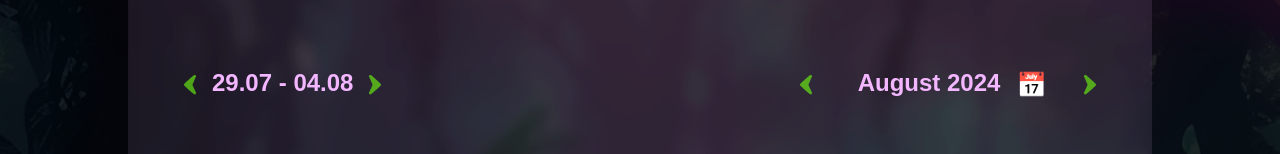
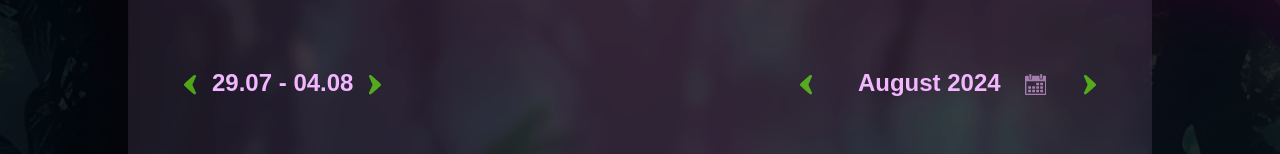
Before and after one commit to Visual-Riot/plaeen, a Next.js app: page /calendar in a window 1280 px wide. Shown: the part 153-307 px from the top of the page. Built offline with nearby package versions, Linux system fonts and the light colour scheme; a web font is replaced by a local one.

Commit message:
calendar icon replaced

```diff
--- a/src/app/(protected)/calendar/page.tsx
+++ b/src/app/(protected)/calendar/page.tsx
@@ -8,6 +8,7 @@ import LeftArrow from "@/components/icons/LeftArrow";
 import RightArrow from "@/components/icons/RightArrow";
 import DoubleLeftArrow from "@/components/icons/DoubleLeftArrow";
 import DoubleRightArrow from "@/components/icons/DoubleRightArrow";
+import CalendarIcon from "@/components/icons/CalendarIcon";
 import PlayerCalendarWrapper from "@/components/calendar/PlayerCalendarWrapper";
 import {
   format,
@@ -115,7 +116,7 @@ export default function Page() {
                   {currentWeekRange}
                 </span>{" "}
                 <button className="ml-2">
-                  &#128197; {/* calendar icon */}
+                  <CalendarIcon className="ml-2 align-middle fill-lightPurple" />
                 </button>
               </div>
               <button onClick={handleNextWeek}>
@@ -149,7 +150,7 @@ export default function Page() {
                   {currentMonth}
                 </span>{" "}
                 <button className="ml-2">
-                  &#128197; {/* calendar icon */}
+                  <CalendarIcon className="ml-2 align-middle fill-lightPurple" />
                 </button>
               </div>
               <button onClick={handleNextMonth}>
--- /dev/null
+++ b/src/components/icons/CalendarIcon.tsx
@@ -0,0 +1,97 @@
+import React from "react";
+
+const CalendarIcon = ({ className }: { className?: string }) => (
+  <svg
+    id="BTN_Calendar"
+    xmlns="http://www.w3.org/2000/svg"
+    width="21.378"
+    height="21"
+    viewBox="0 0 21.378 21"
+    className={className}
+  >
+    <g id="_x31_5_38_" transform="translate(0 0)" opacity="0.6">
+      <g id="Group_287" data-name="Group 287" transform="translate(0 0)">
+        <path
+          id="Path_189"
+          data-name="Path 189"
+          d="M100.257,9.636h.306a.842.842,0,0,0,.842-.842V5.6a.842.842,0,0,0-.842-.842h-.306a.842.842,0,0,0-.842.842V8.795A.842.842,0,0,0,100.257,9.636Z"
+          transform="translate(-95.033 -4.741)"
+        />
+        <path
+          id="Path_190"
+          data-name="Path 190"
+          d="M345.123,9.163h.306a.842.842,0,0,0,.842-.842V5.13a.842.842,0,0,0-.842-.841h-.306a.842.842,0,0,0-.842.841V8.322A.842.842,0,0,0,345.123,9.163Z"
+          transform="translate(-329.104 -4.289)"
+        />
+        <path
+          id="Path_191"
+          data-name="Path 191"
+          d="M20.01,43.558H17.85V46.08a1.354,1.354,0,0,1-1.526,1.305h-.306a1.527,1.527,0,0,1-1.526-1.526v-2.3H7.056V45.88A1.527,1.527,0,0,1,5.53,47.406H5.224A1.527,1.527,0,0,1,3.7,45.88V43.558H1.368A1.37,1.37,0,0,0,0,44.926V61.458a1.37,1.37,0,0,0,1.368,1.368H20.01a1.37,1.37,0,0,0,1.368-1.368V44.926A1.37,1.37,0,0,0,20.01,43.558Zm0,17.9H1.368V48.974H20.01V61.458Z"
+          transform="translate(0 -41.827)"
+        />
+        <path
+          id="Path_192"
+          data-name="Path 192"
+          d="M254.674,207.635h2.457a.176.176,0,0,0,.176-.176v-2.127a.176.176,0,0,0-.176-.176h-2.457a.176.176,0,0,0-.176.176v2.127A.176.176,0,0,0,254.674,207.635Z"
+          transform="translate(-243.279 -196.3)"
+        />
+        <path
+          id="Path_193"
+          data-name="Path 193"
+          d="M345.619,207.635h2.457a.176.176,0,0,0,.176-.176v-2.127a.176.176,0,0,0-.176-.176h-2.457a.176.176,0,0,0-.176.176v2.127A.176.176,0,0,0,345.619,207.635Z"
+          transform="translate(-330.215 -196.3)"
+        />
+        <path
+          id="Path_194"
+          data-name="Path 194"
+          d="M72.787,286.634h2.457a.176.176,0,0,0,.176-.176V284.33a.176.176,0,0,0-.176-.176H72.787a.176.176,0,0,0-.176.176v2.127A.176.176,0,0,0,72.787,286.634Z"
+          transform="translate(-69.41 -271.817)"
+        />
+        <path
+          id="Path_195"
+          data-name="Path 195"
+          d="M163.731,286.634h2.457a.176.176,0,0,0,.176-.176V284.33a.176.176,0,0,0-.176-.176h-2.457a.176.176,0,0,0-.176.176v2.127A.176.176,0,0,0,163.731,286.634Z"
+          transform="translate(-156.345 -271.817)"
+        />
+        <path
+          id="Path_196"
+          data-name="Path 196"
+          d="M254.675,286.634h2.457a.176.176,0,0,0,.176-.176V284.33a.176.176,0,0,0-.176-.176h-2.457a.176.176,0,0,0-.176.176v2.127A.176.176,0,0,0,254.675,286.634Z"
+          transform="translate(-243.28 -271.817)"
+        />
+        <path
+          id="Path_197"
+          data-name="Path 197"
+          d="M345.619,286.634h2.457a.176.176,0,0,0,.176-.176V284.33a.176.176,0,0,0-.176-.176h-2.457a.176.176,0,0,0-.176.176v2.127A.176.176,0,0,0,345.619,286.634Z"
+          transform="translate(-330.215 -271.817)"
+        />
+        <path
+          id="Path_198"
+          data-name="Path 198"
+          d="M75.245,363.154H72.788a.176.176,0,0,0-.176.176v2.127a.176.176,0,0,0,.176.176h2.457a.176.176,0,0,0,.176-.176V363.33A.176.176,0,0,0,75.245,363.154Z"
+          transform="translate(-69.411 -347.334)"
+        />
+        <path
+          id="Path_199"
+          data-name="Path 199"
+          d="M166.189,363.154h-2.457a.176.176,0,0,0-.176.176v2.127a.176.176,0,0,0,.176.176h2.457a.176.176,0,0,0,.176-.176V363.33A.176.176,0,0,0,166.189,363.154Z"
+          transform="translate(-156.346 -347.334)"
+        />
+        <path
+          id="Path_200"
+          data-name="Path 200"
+          d="M257.133,363.154h-2.457a.176.176,0,0,0-.176.176v2.127a.176.176,0,0,0,.176.176h2.457a.176.176,0,0,0,.176-.176V363.33A.176.176,0,0,0,257.133,363.154Z"
+          transform="translate(-243.281 -347.334)"
+        />
+        <path
+          id="Path_201"
+          data-name="Path 201"
+          d="M348.076,363.154h-2.457a.176.176,0,0,0-.176.176v2.127a.176.176,0,0,0,.176.176h2.457a.176.176,0,0,0,.176-.176V363.33A.176.176,0,0,0,348.076,363.154Z"
+          transform="translate(-330.215 -347.334)"
+        />
+      </g>
+    </g>
+  </svg>
+);
+
+export default CalendarIcon;
```
